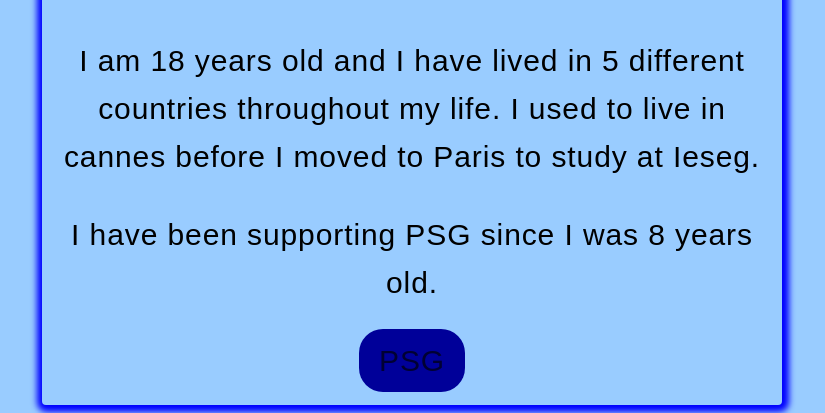
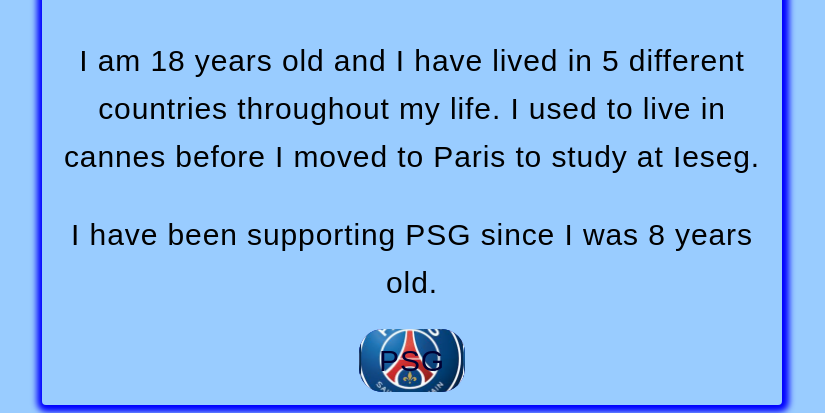
Before and after one commit to romain-moradpour/my-profile5, a plain HTML site: page index.html in a window 1280 px wide. Shown: the part 543-956 px from the top of the page, without its empty margins (228-1053 px from the left). Drawn offline with Linux system fonts and the light colour scheme; files whose address does not match are found by name.

Commit message:
Update style.css

```diff
--- a/style.css
+++ b/style.css
@@ -69,7 +69,7 @@ box-shadow: 1px 1px 6px 6px blue;
 background-color: rgb(0,0,153);
 color: rgb(0,0,51);
 padding: 15px 20px;
-background-image: url("images/logo-psg1.png");
+background-image: url("logo-psg1.png");
 background-size: 96%;
 background-position:  center;
 border-radius: 24px;
```
